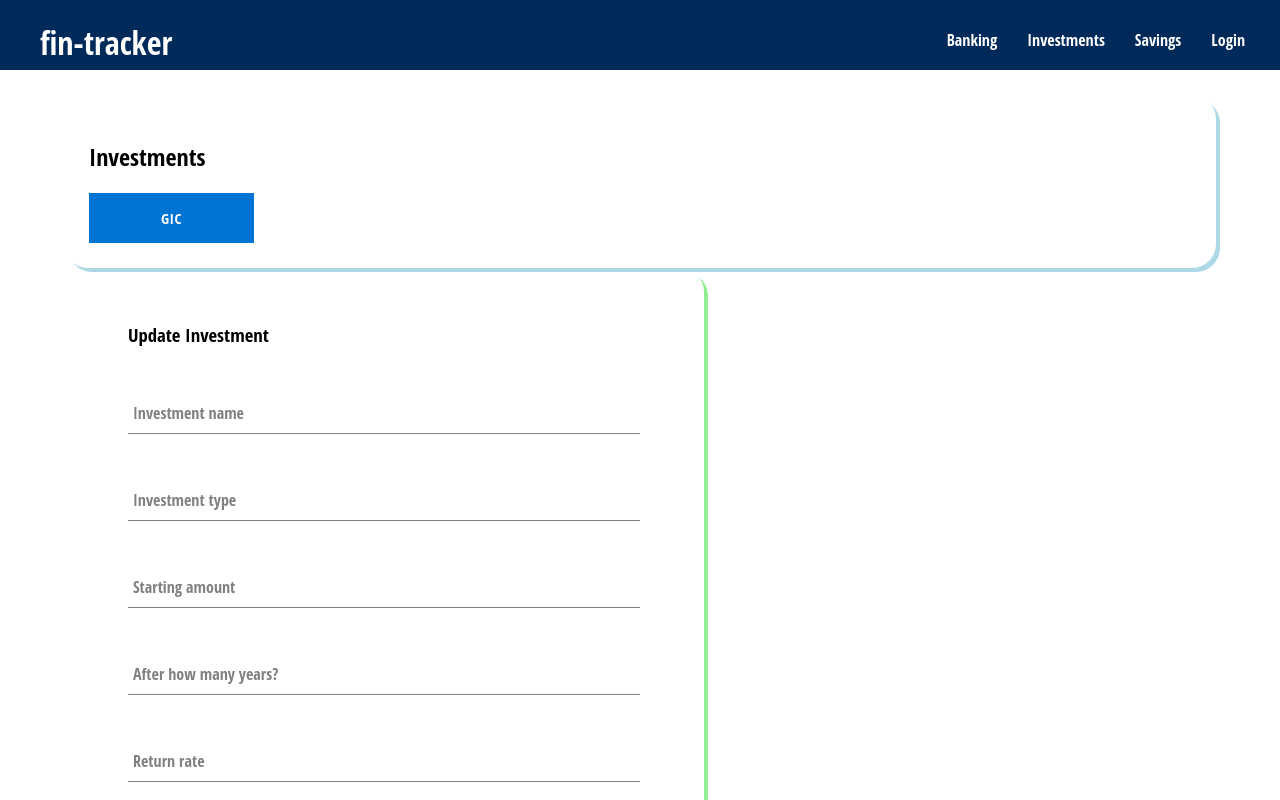
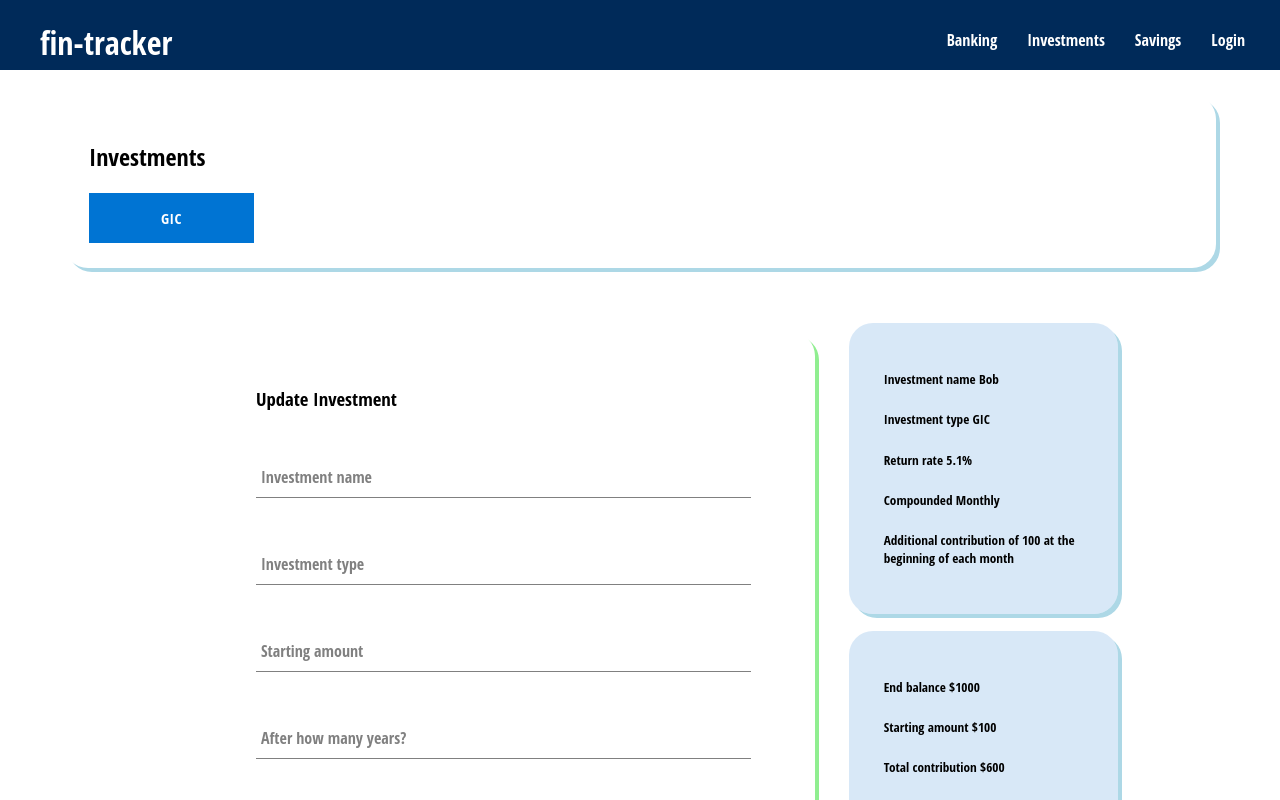
Before and after one commit to CreateJGN/finance-plan-Django-React-, a React (Create React App) app in the folder fin-tracker/: page /investments in a window 1280 px wide. Shown: the top 800 px of the page. Built offline with nearby package versions, Linux system fonts and the light colour scheme; no server answers.

Commit message:
investment summary and info

```diff
--- /dev/null
+++ b/fin-tracker/src/components/investments/investment-info/investment-info.component.jsx
@@ -0,0 +1,15 @@
+import "./investment-info.styles.scss";
+
+const InvestmentInfo = () => {
+  return (
+    <div className="investment-info-container">
+      <h5>{`Investment name ${"Bob"}`}</h5>
+      <h5>{`Investment type ${"GIC"}`}</h5>
+      <h5>{`Return rate ${5.1}%`}</h5>
+      <h5>{`Compounded ${"Monthly"}`}</h5>
+      <h5>{`Additional contribution of ${100} at the ${"beginning"} of each ${"month"}`}</h5>
+    </div>
+  );
+};
+
+export default InvestmentInfo;
--- /dev/null
+++ b/fin-tracker/src/components/investments/investment-info/investment-info.styles.scss
@@ -0,0 +1,10 @@
+.investment-info-container {
+  // background-color: rgb(157, 198, 236);
+  padding: 25px 25px 25px 35px;
+  background-color: rgb(157, 198, 236, 40%);
+  box-shadow: 4px 4px lightblue;
+  border-radius: 1.5rem;
+  margin: 5% 10% 0 10%;
+  // text-align: center;
+  height: 40%;
+}
--- a/fin-tracker/src/components/investments/investments.component.jsx
+++ b/fin-tracker/src/components/investments/investments.component.jsx
@@ -3,6 +3,8 @@ import FinanceTrackerItems from "../finance-tracker-items/finance-tracker-items.
 
 import "./investments.styles.scss";
 import UpdateInvestmentForm from "./update-investment-form/update-investment-form.component";
+import InvestmentInfo from "./investment-info/investment-info.component";
+import Summary from "./summary/summary.component";
 
 const FINANCE_ITEM_TYPE = "Investments";
 
@@ -18,7 +20,12 @@ class Investments extends Component {
 
         <div className="investments-form-summary-container">
           <UpdateInvestmentForm></UpdateInvestmentForm>
+          <div className="investment-info-summary">
+            <InvestmentInfo></InvestmentInfo>
+            <Summary></Summary>
+          </div>
         </div>
+
       </div>
     );
   };
--- a/fin-tracker/src/components/investments/investments.styles.scss
+++ b/fin-tracker/src/components/investments/investments.styles.scss
@@ -1,12 +1,7 @@
 .investments-form-summary-container {
-  padding: 35px 5% 35px 5%;
-  box-shadow: 4px 4px lightgreen;
-  border-radius: 1.5rem;
-  margin-left: 5%;
-
   display: flex;
-  flex-direction: column;
-  width: 50%;
+  // flex-direction: column;
+  width: 100%;
 
   h2 {
     margin: 10px 0;
@@ -17,4 +12,10 @@
     justify-content: space-between;
     margin-top: 8%;
   }
+
+  .investment-info-summary {
+    height: 30%;
+    margin-top: 3%;
+    margin-right: 10%;
+  }
 }
--- /dev/null
+++ b/fin-tracker/src/components/investments/summary/summary.component.jsx
@@ -0,0 +1,14 @@
+import "./summary.styles.scss";
+
+const Summary = () => {
+  return (
+    <div className="summary-container">
+      <h5>{`End balance $${1000}`}</h5>
+      <h5>{`Starting amount $${100}`}</h5>
+      <h5>{`Total contribution $${600}`}</h5>
+      <h5>{`Total interest $${10}`}</h5>
+    </div>
+  );
+};
+
+export default Summary;
--- /dev/null
+++ b/fin-tracker/src/components/investments/summary/summary.styles.scss
@@ -0,0 +1,10 @@
+.summary-container {
+  // background-color: rgb(157, 198, 236);
+  padding: 25px 25px 25px 35px;
+  background-color: rgb(157, 198, 236, 40%);
+  box-shadow: 4px 4px lightblue;
+  border-radius: 1.5rem;
+  margin: 5% 10% 0 10%;
+  // text-align: center;
+  height: 40%;
+}
--- a/fin-tracker/src/components/investments/update-investment-form/update-investment-form.styles.scss
+++ b/fin-tracker/src/components/investments/update-investment-form/update-investment-form.styles.scss
@@ -1,3 +1,12 @@
+.update-investment-container {
+  padding: 35px 5% 35px 5%;
+  box-shadow: 4px 4px lightgreen;
+  border-radius: 1.5rem;
+  margin-top: 5%;
+  margin-left: 15%;
+  margin-bottom: 5%;
+}
+
 .radio-contribution-at,
 .radio-contribution-interval {
   display: block;
```
